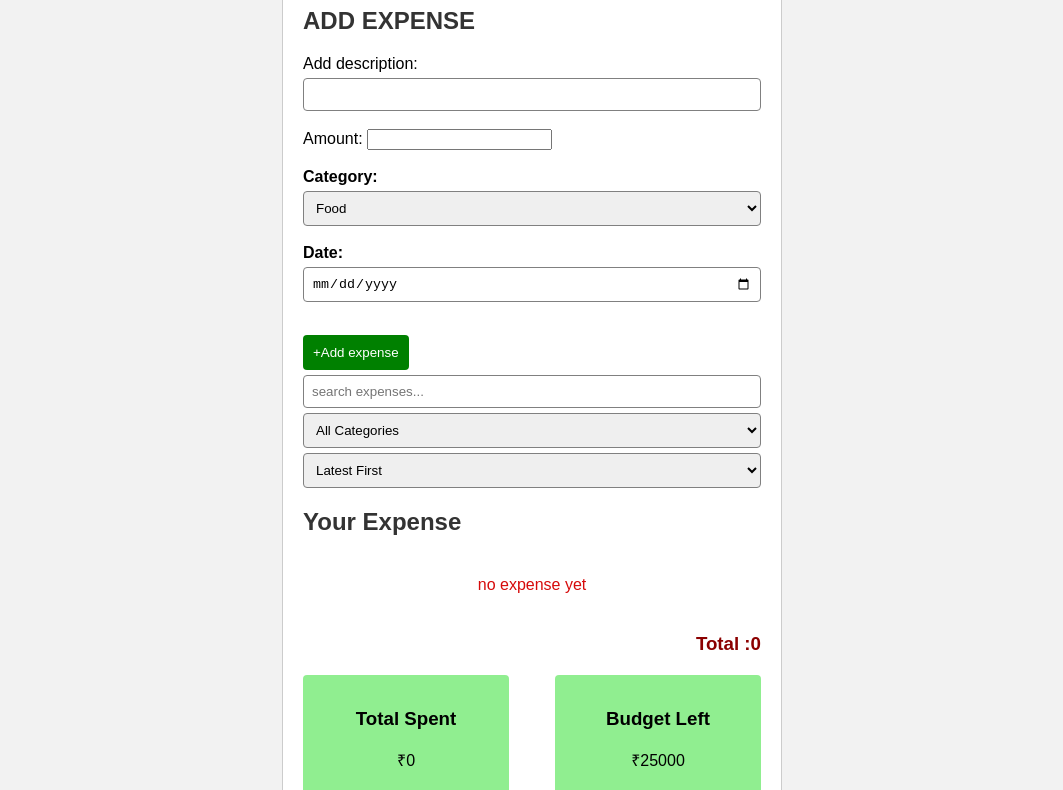
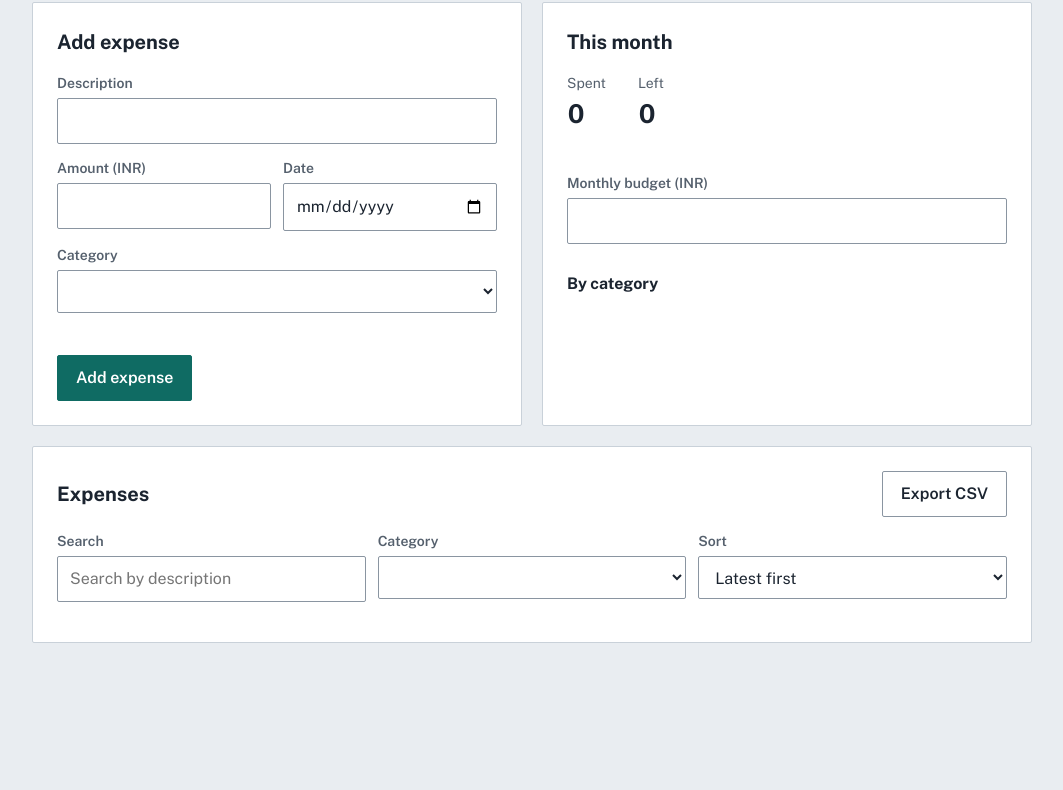
Before and after one commit to Shravan0002/Expense-tracker, a website: page index.html in a window 1280 px wide. Shown: the part 124-914 px from the top of the page, without its empty margins (108-1171 px from the left). After the commit the page ends 815 px from the top, so only its background shows below. Drawn offline with nearby package versions, Linux system fonts and the light colour scheme.

Commit message:
polished html and style

```diff
--- a/backend/package.json
+++ b/backend/package.json
@@ -12,6 +12,8 @@
   "license": "ISC",
   "type": "commonjs",
   "dependencies": {
-    "express": "^5.2.1"
+    "dotenv": "^18.0.4",
+    "express": "^5.2.1",
+    "pg": "^8.23.0"
   }
 }
--- a/index.html
+++ b/index.html
@@ -1,80 +1,100 @@
 <!DOCTYPE html>
-<html>
+<html lang="en">
 <head>
-        <title>Expense - Tracker</title>
-        <meta name="viewport" content="width=device-width, initial-scale=1.0">
+    <meta charset="utf-8">
+    <meta name="viewport" content="width=device-width, initial-scale=1">
+    <title>Expense Tracker</title>
+    <link rel="preconnect" href="https://fonts.googleapis.com">
+    <link rel="preconnect" href="https://fonts.gstatic.com" crossorigin>
+    <link rel="stylesheet" href="https://fonts.googleapis.com/css2?family=Public+Sans:wght@400;600;700&display=swap">
     <link rel="stylesheet" href="style.css">
 </head>
 <body>
-        <div class="container">
-        <h1 class="title">Expense Tracker</h1>
-        <h2>ADD EXPENSE</h2>
+<header class="topbar">
+    <h1>Expense Tracker</h1>
+    <div class="month-pick">
+        <label for="monthFilter">Month</label>
+        <select id="monthFilter"></select>
+    </div>
+</header>
 
-        <form>
-            <lable>Add description: </lable>
-            <input type="text" id="description">
+<main class="layout">
+    <section class="panel" aria-labelledby="addTitle">
+        <h2 id="addTitle">Add expense</h2>
+        <form id="expenseForm" novalidate>
+            <label for="description">Description</label>
+            <input type="text" id="description" maxlength="80" autocomplete="off">
 
-            <br><br>
-
-            <lable>Amount: </lable>
-            <input type="number" id="amount">
-
-            <br><br>
-
-            <label>Category:</label>
-                <select id="Category">
-                    <option>Food</option>
-                    <option>Travel</option>
-                    <option>Shopping</option>
-                    <option>Entertainment</option>
-                    <option>Recharge</option>
-                </select>
-
-                <br><br>
-
-                <label>Date:</label>
+            <div class="row">
+                <div>
+                    <label for="amount">Amount (INR)</label>
+                    <input type="number" id="amount" min="0.01" step="0.01" inputmode="decimal">
+                </div>
+                <div>
+                    <label for="date">Date</label>
                     <input type="date" id="date">
-
-                <br><br>
-
-                <button type="submit" id="addexpense">+Add expense</button>
-
-        </form>
-        <input type="text" id="searchInput" placeholder="search expenses...">
-        <select id="categoryFilter">
-            <option value="all">All Categories</option>
-            <option value="Food">Food</option>
-            <option value="Travel">Travel</option>
-            <option value="Shopping">Shopping</option>
-            <option value="Recharge">Recharge</option>
-            <option value="Entertainment">Entertainment</option>
-        </select>
-        <select id="sortFilter">
-            <option value="latest">Latest First</option>
-            <option value="oldest">Oldest First</option>
-            <option value="high">Highest Amount</option>
-            <option value="low">Lowest Amount</option>
-        </select>
-        <h2>Your Expense</h2>
-
-        <ul id="expenseList">
-        </ul>
-        <h3 class="Total">Total :<span id="Total"> 0</span></h3>
-
-        <div class="summary">
-
-            <div class="card">
-                <h3>Total Spent</h3>
-                <p>₹<span id="totalSpent">0</span></p>
+                </div>
             </div>
 
-            <div class="card">
-                <h3>Budget Left</h3>
-                <p>₹<span id="budgetLeft">25000</span></p>
+            <label for="category">Category</label>
+            <select id="category"></select>
+
+            <p id="formError" class="error" role="alert"></p>
+            <button type="submit" class="btn-main">Add expense</button>
+        </form>
+    </section>
+
+    <section class="panel" aria-labelledby="sumTitle">
+        <h2 id="sumTitle">This month</h2>
+        <div class="figures">
+            <div>
+                <span class="fig-label">Spent</span>
+                <span class="fig" id="totalSpent">0</span>
+            </div>
+            <div>
+                <span class="fig-label">Left</span>
+                <span class="fig" id="budgetLeft">0</span>
+            </div>
+        </div>
+        <p id="budgetNote" class="note"></p>
+
+        <label for="budget">Monthly budget (INR)</label>
+        <input type="number" id="budget" min="1" step="1" inputmode="numeric">
+
+        <h3>By category</h3>
+        <div id="categoryBars"></div>
+    </section>
+
+    <section class="panel wide" aria-labelledby="listTitle">
+        <div class="list-head">
+            <h2 id="listTitle">Expenses <span id="listCount" class="count"></span></h2>
+            <button type="button" id="exportCsv" class="btn-line">Export CSV</button>
         </div>
 
+        <div class="filters">
+            <div>
+                <label for="searchInput">Search</label>
+                <input type="search" id="searchInput" placeholder="Search by description">
+            </div>
+            <div>
+                <label for="categoryFilter">Category</label>
+                <select id="categoryFilter"></select>
+            </div>
+            <div>
+                <label for="sortFilter">Sort</label>
+                <select id="sortFilter">
+                    <option value="latest">Latest first</option>
+                    <option value="oldest">Oldest first</option>
+                    <option value="high">Highest amount</option>
+                    <option value="low">Lowest amount</option>
+                </select>
             </div>
         </div>
+
+        <ul id="expenseList"></ul>
+    </section>
+</main>
+
 <script src="script.js"></script>
 </body>
 </html>
--- a/style.css
+++ b/style.css
@@ -1,148 +1,164 @@
-* {
-    box-sizing: border-box;
-}
-body {
-    font-family: Arial, sans-serif;
-    background-color: #f2f2f2;
+:root {
+    --ground: #e9edf1;
+    --surface: #ffffff;
+    --ink: #1b2430;
+    --muted: #55606d;
+    --line: #c9d1d9;
+    --accent: #0f6b63;
+    --accent-dark: #0a4f49;
+    --danger: #b3261e;
 }
 
-.container {
-    width: 500px;
-    margin: 30px auto;
-    background-color: white;
-    padding: 20px;
-    border: 1px solid #ccc;
+* { box-sizing: border-box; }
+
+body {
+    margin: 0;
+    background: var(--ground);
+    color: var(--ink);
+    font-family: "Public Sans", system-ui, sans-serif;
+    font-size: 16px;
+    line-height: 1.5;
 }
 
-.title {
-    text-align: center;
-    color: darkblue;
+.topbar {
+    max-width: 1040px;
+    margin: 0 auto;
+    padding: 24px 20px 8px;
+    display: flex;
+    flex-wrap: wrap;
+    align-items: end;
+    justify-content: space-between;
+    gap: 16px;
 }
 
-h2 {
-    color: #333;
-    margin-top: 20px;
+.topbar h1 { margin: 0; font-size: 28px; letter-spacing: -0.01em; }
+.month-pick { min-width: 200px; }
+
+.layout {
+    max-width: 1040px;
+    margin: 0 auto;
+    padding: 12px 20px 48px;
+    display: grid;
+    grid-template-columns: repeat(auto-fit, minmax(min(420px, 100%), 1fr));
+    gap: 20px;
 }
 
+.panel {
+    background: var(--surface);
+    border: 1px solid var(--line);
+    border-radius: 2px;
+    padding: 24px;
+}
+.panel.wide { grid-column: 1 / -1; }
+
+h2 { margin: 0 0 16px; font-size: 20px; }
+h3 { margin: 28px 0 12px; font-size: 16px; }
+
 label {
-    font-weight: bold;
+    display: block;
+    margin: 14px 0 4px;
+    font-size: 14px;
+    font-weight: 600;
+    color: var(--muted);
 }
 
-input[type="text"],
-input[type="date"],
-select {
+input, select {
     width: 100%;
-    padding: 8px;
-    margin-top: 5px;
-    border: 1px solid gray;
-    border-radius: 4px;
+    padding: 10px 12px;
+    font: inherit;
+    color: var(--ink);
+    background: var(--surface);
+    border: 1px solid #8a95a1;
+    border-radius: 2px;
 }
 
+input:focus-visible, select:focus-visible, button:focus-visible {
+    outline: 3px solid var(--accent);
+    outline-offset: 2px;
+}
+
+.row { display: grid; grid-template-columns: 1fr 1fr; gap: 12px; }
+.row > div { min-width: 0; }
+
 button {
-    margin-top: 15px;
-    padding: 10px;
-    background-color: green;
-    color: white;
-    border: none;
-    border-radius: 4px;
+    font: inherit;
+    font-weight: 600;
+    padding: 10px 18px;
+    border-radius: 2px;
     cursor: pointer;
 }
 
-button:hover {
-    background-color: darkgreen;
+.btn-main {
+    margin-top: 8px;
+    color: #fff;
+    background: var(--accent);
+    border: 1px solid var(--accent);
+}
+.btn-main:hover { background: var(--accent-dark); }
+
+.btn-line {
+    color: var(--ink);
+    background: transparent;
+    border: 1px solid #8a95a1;
+}
+.btn-line:hover { border-color: var(--accent); color: var(--accent); }
+
+.error { min-height: 22px; margin: 12px 0 0; color: var(--danger); font-size: 14px; font-weight: 600; }
+
+.figures { display: flex; flex-wrap: wrap; gap: 8px 32px; }
+.figures > div { min-width: 0; }
+.fig-label { display: block; font-size: 14px; color: var(--muted); }
+.fig { display: block; font-size: 26px; font-weight: 700; font-variant-numeric: tabular-nums; overflow-wrap: anywhere; }
+.fig.over { color: var(--danger); }
+.note { min-height: 22px; margin: 4px 0 0; font-size: 14px; color: var(--danger); font-weight: 600; }
+
+.bar-row { margin-bottom: 12px; }
+.bar-top { display: flex; justify-content: space-between; font-size: 14px; }
+.bar-top span:last-child { font-variant-numeric: tabular-nums; }
+.bar-track { height: 8px; margin-top: 4px; background: var(--ground); }
+.bar-fill { height: 100%; background: var(--accent); }
+.empty { color: var(--muted); font-size: 14px; margin: 0; }
+
+.list-head { display: flex; flex-wrap: wrap; align-items: center; justify-content: space-between; gap: 12px; }
+.list-head h2 { margin: 0; }
+.count { font-size: 14px; font-weight: 400; color: var(--muted); }
+
+.filters {
+    display: grid;
+    grid-template-columns: repeat(auto-fit, minmax(180px, 1fr));
+    gap: 12px;
+    margin-bottom: 16px;
 }
 
-ul {
-    list-style: none;
-    padding: 0;
-}
-
-ul li {
-    background-color: #eee;
-    padding: 10px;
-    margin-bottom: 5px;
-    border-radius: 4px;
-    display:flex;
-    align-items: center;
-    justify-content: space-between;
-    gap: 15px
-}
-
-.Total {
-    text-align: right;
-    color: darkred;
-}
-
-.summary {
-    display: flex;
-    justify-content: space-between;
-    margin-top: 20px;
-}
-
-.card {
-    width: 45%;
-    background-color: lightgreen;
-    padding: 15px;
-    text-align: center;
-    border-radius: 4px;
-}
+ul { list-style: none; margin: 0; padding: 0; }
 
 .expense-item {
     display: flex;
+    align-items: center;
     justify-content: space-between;
-    align-items: center;
-    gap: 15px;
-    padding: 15px;
-    margin-bottom: 10px;
-    background-color: #f5f5f5;
-    border-radius: 8px;
+    gap: 16px;
+    padding: 14px 0;
+    border-top: 1px solid var(--line);
 }
-
-.expense-info h3 {
-    margin: 0 0 5px 0;
-}
-
-.expense-info p {
-    margin: 0;
-    color: #666;
-}
+.expense-info { min-width: 0; }
+.expense-name { margin: 0; font-weight: 600; overflow-wrap: anywhere; }
+.expense-meta { margin: 0; font-size: 14px; color: var(--muted); }
+.expense-amount { font-weight: 700; font-variant-numeric: tabular-nums; white-space: nowrap; }
+.expense-right { display: flex; align-items: center; gap: 16px; }
 
 .delete-button {
-    margin-top: 0;
-    padding: 8px 12px;
+    padding: 6px 12px;
+    color: var(--danger);
+    background: transparent;
+    border: 1px solid var(--danger);
 }
+.delete-button:hover { background: var(--danger); color: #fff; }
 
-.empty-message {
-    text-align: center;
-    color: #d60b0b;
-    padding: 20px;
+.empty-message { padding: 24px 0; color: var(--muted); text-align: center; }
+
+@media (max-width: 520px) {
+    .row { grid-template-columns: 1fr; }
+    .figures { gap: 20px; }
+    .expense-item { align-items: flex-start; flex-direction: column; gap: 8px; }
+    .expense-right { width: 100%; justify-content: space-between; }
 }
-
-@media (max-width: 600px) {
-    .container {
-        width: 90%;
-        margin: 20px auto;
-        padding: 15px;
-        box-sizing: border-box;
-    }
-
-    input,
-    select {
-        width: 100%;
-        box-sizing: border-box;
-    }
-
-    .summary {
-        display: flex;
-        flex-direction: column;
-        width: 100%;
-        gap: 10px;
-    }
-
-    .card {
-        width: 100%;
-        max-width: 100%;
-        min-width: 0;
-        box-sizing: border-box;
-    }
-}
```
Also changed, not shown: backend/db.js (added, +12 -0 lines), backend/server.js (+41 -4 lines), 2 other files. Lines whose indentation alone changed are shown as unchanged.
